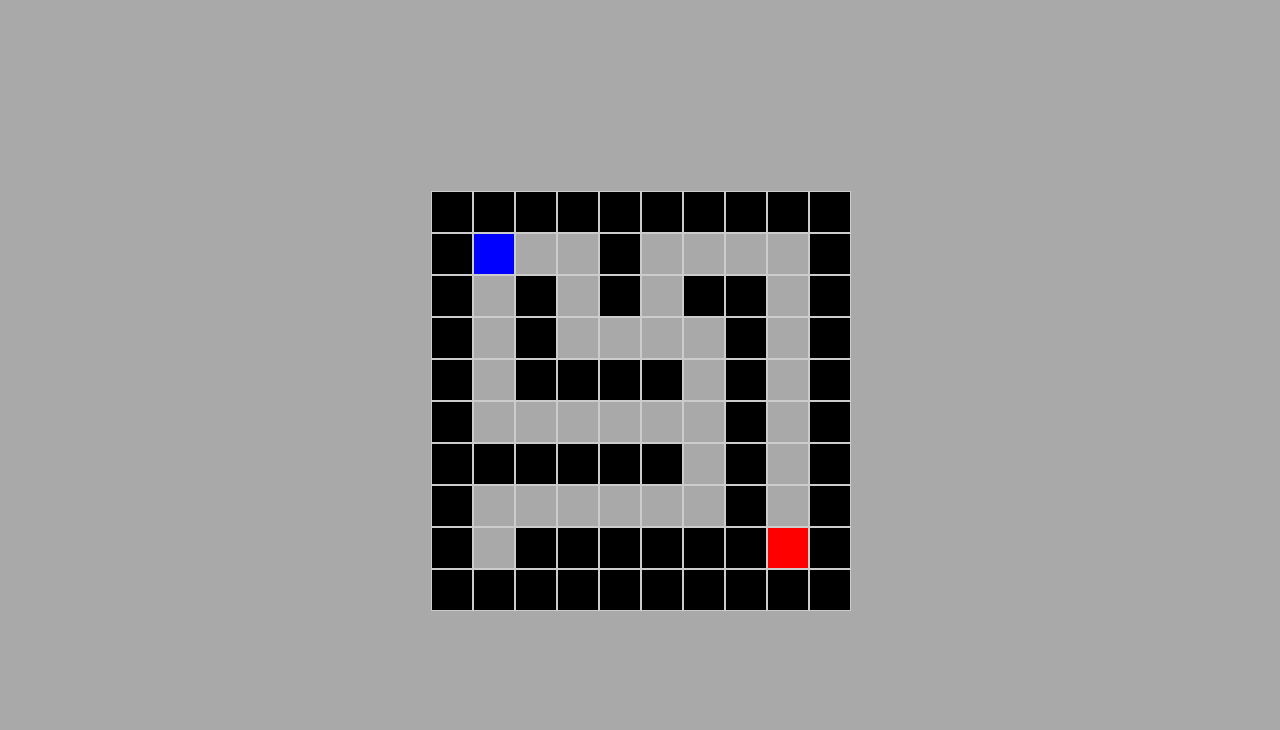
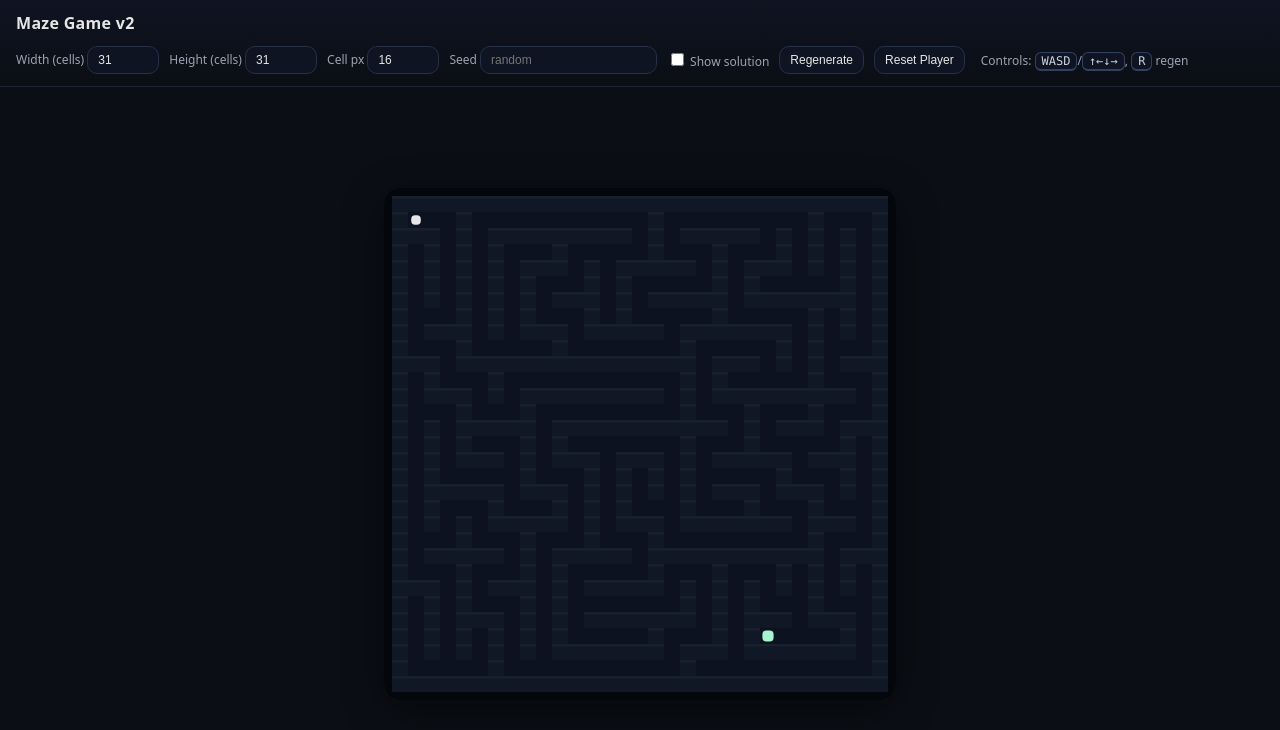
Before and after one commit to usrx215/scgames, a plain HTML site: page website/mazegame.html in a window 1280 px wide. Drawn offline with Linux system fonts and the light colour scheme.

Commit message:
Update mazegame.html

```diff
--- a/website/mazegame.html
+++ b/website/mazegame.html
@@ -1,179 +1,262 @@
 <!DOCTYPE html>
 <html lang="en">
 <head>
-    <meta charset="UTF-8">
-    <meta name="viewport" content="width=device-width, initial-scale=1.0">
-    <title>Maze Game</title>
-    <link rel="icon" type="image/x-icon" href="scgamesicon.png">
+  <meta charset="utf-8" />
+  <meta name="viewport" content="width=device-width, initial-scale=1" />
+  <title>Perfect Maze — Always Solvable</title>
+  <link rel="icon" type="image/x-icon" href="https://usrx215.github.io/scgames/mazegame.png">
   <style>
-        body {
-            display: flex;
-            justify-content: center;
-            align-items: center;
-            height: 100vh;
-            margin: 0;
-            background-color: darkgrey;
-        }
-        #game-container {
-            display: grid;
-            grid-template-columns: repeat(10, 40px);
-            grid-template-rows: repeat(10, 40px);
-            gap: 2px;
-        }
-        .cell {
-            width: 40px;
-            height: 40px;
-            background-color: darkgrey;
-            border: 1px solid #ccc;
-        }
-        .wall {
-            background-color: black;
-        }
-        .start {
-            background-color: green;
-        }
-        .end {
-            background-color: red;
-        }
-        .player {
-            background-color: blue;
-        }
+    :root { --bg:#0b0e14; --panel:#11151f; --ink:#e6e6e6; --muted:#9aa4b2; --accent:#6ee7ff; --accent2:#a7f3d0; }
+    * { box-sizing: border-box; }
+    body { margin:0; font-family: system-ui, -apple-system, Segoe UI, Ubuntu, Cantarell, Roboto, "Noto Sans", Arial, sans-serif; background:var(--bg); color:var(--ink); display:grid; min-height:100svh; grid-template-rows:auto 1fr; }
+    header { padding:12px 16px; background:linear-gradient(180deg, #0f1422, #0b0e14); border-bottom:1px solid #1d2433; display:flex; gap:12px; align-items:center; flex-wrap:wrap; }
+    header h1 { font-size:16px; margin:0; letter-spacing:0.3px; font-weight:700; }
+    .controls { display:flex; gap:10px; align-items:center; flex-wrap:wrap; }
+    .controls label { font-size:12px; color:var(--muted); }
+    .controls input[type="number"]{ width:72px; }
+    .controls input, .controls button { background:#0f1422; color:var(--ink); border:1px solid #263046; border-radius:10px; padding:6px 10px; font-size:12px; }
+    .controls button { cursor:pointer; transition: transform .05s ease; }
+    .controls button:active { transform: translateY(1px); }
+    .controls .hint { color:var(--muted); font-size:12px; margin-left:6px; }
+    main { display:grid; place-items:center; padding:12px; }
+    canvas { background:#05070c; border-radius:16px; box-shadow: 0 10px 40px #00000066, inset 0 0 0 1px #1d2433; image-rendering: pixelated; }
+    footer { text-align:center; color:var(--muted); font-size:12px; padding:8px 0 12px; }
+    .kbd { padding:1px 6px; border:1px solid #32415f; border-bottom-width:2px; border-radius:6px; background:#0f1422; color:#c9d2e1; font-family:ui-monospace, SFMono-Regular, Menlo, Monaco, Consolas, "Liberation Mono", monospace; font-size:12px; }
   </style>
 </head>
 <body>
-    <div id="game-container"></div>
+  <header>
+    <h1>Maze Game v2</h1>
+    <div class="controls">
+      <label>Width (cells)
+        <input id="w" type="number" min="5" step="2" value="32" />
+      </label>
+      <label>Height (cells)
+        <input id="h" type="number" min="5" step="2" value="32" />
+      </label>
+      <label>Cell px
+        <input id="cell" type="number" min="4" max="32" value="20" />
+      </label>
+      <label>Seed
+        <input id="seed" type="text" placeholder="random" />
+      </label>
+      <label><input id="showPath" type="checkbox" /> Show solution</label>
+      <button id="regen">Regenerate</button>
+      <button id="reset">Reset Player</button>
+      <span class="hint">Controls: <span class="kbd">WASD</span>/<span class="kbd">↑←↓→</span>, <span class="kbd">R</span> regen</span>
+    </div>
+  </header>
+  <main>
+    <canvas id="maze"></canvas>
+  </main>
 
   <script>
-        const gameContainer = document.getElementById("game-container");
+    // --- Utilities: PRNG with seed (Mulberry32) ---
+    function xmur3(str){ let h=1779033703^str.length; for(let i=0;i<str.length;i++){h=Math.imul(h^str.charCodeAt(i),3432918353); h=h<<13|h>>>19;} return ()=>{h=Math.imul(h^h>>>16,2246822507); h=Math.imul(h^h>>>13,3266489909); return (h^h>>>16)>>>0;}; }
+    function mulberry32(a){ return function(){ let t=a+=0x6D2B79F5; t=Math.imul(t^t>>>15,t|1); t^=t+Math.imul(t^t>>>7,t|61); return ((t^t>>>14)>>>0)/4294967296; } }
+    function makeRng(seedStr){ if(!seedStr) return Math.random; const seedFn=xmur3(seedStr); return mulberry32(seedFn()); }
 
-        const mazes = [
-            [
-                [1, 1, 1, 1, 1, 1, 1, 1, 1, 1],
-                [1, 0, 0, 0, 1, 0, 0, 0, 0, 1],
-                [1, 0, 1, 0, 1, 0, 1, 1, 0, 1],
-                [1, 0, 1, 0, 0, 0, 0, 1, 0, 1],
-                [1, 0, 1, 1, 1, 1, 0, 1, 0, 1],
-                [1, 0, 0, 0, 0, 0, 0, 1, 0, 1],
-                [1, 1, 1, 1, 1, 1, 0, 1, 0, 1],
-                [1, 0, 0, 0, 0, 0, 0, 1, 0, 1],
-                [1, 0, 1, 1, 1, 1, 1, 1, 0, 1],
-                [1, 1, 1, 1, 1, 1, 1, 1, 1, 1]
-            ],
-            [
-                [1, 1, 1, 1, 1, 1, 1, 1, 1, 1],
-                [1, 0, 0, 0, 1, 1, 0, 1, 0, 1],
-                [1, 0, 1, 1, 0, 1, 0, 1, 0, 1],
-                [1, 0, 1, 0, 0, 0, 0, 0, 0, 1],
-                [1, 0, 1, 1, 1, 1, 0, 1, 0, 1],
-                [1, 0, 0, 0, 0, 1, 1, 1, 0, 1],
-                [1, 1, 0, 1, 0, 0, 0, 1, 0, 1],
-                [1, 0, 0, 0, 1, 1, 0, 1, 0, 1],
-                [1, 0, 1, 0, 0, 0, 0, 0, 0, 1],
-                [1, 1, 1, 1, 1, 1, 1, 1, 1, 1]
-            ],
-            [
-                [1, 1, 1, 1, 1, 1, 1, 1, 1, 1],
-                [1, 0, 1, 0, 0, 0, 0, 0, 0, 1],
-                [1, 0, 0, 0, 1, 0, 1, 1, 1, 1],
-                [1, 1, 1, 0, 1, 0, 1, 0, 0, 1],
-                [1, 0, 1, 0, 1, 0, 1, 1, 0, 1],
-                [1, 1, 1, 1, 0, 0, 1, 0, 1, 1],
-                [1, 0, 0, 0, 0, 1, 0, 0, 0, 1],
-                [1, 0, 1, 1, 1, 0, 0, 0, 0, 1],
-                [1, 0, 0, 0, 0, 0, 1, 1, 0, 1],
-                [1, 1, 1, 1, 1, 1, 1, 1, 1, 1]
-            ],
-            [
-                [1, 1, 1, 1, 1, 1, 1, 1, 1, 1],
-                [1, 0, 0, 0, 0, 0, 0, 0, 0, 1],
-                [1, 1, 0, 0, 1, 1, 1, 1, 0, 1],
-                [1, 1, 1, 0, 1, 0, 1, 0, 0, 1],
-                [1, 0, 1, 0, 1, 0, 0, 0, 0, 1],
-                [1, 0, 1, 1, 0, 0, 1, 1, 1, 1],
-                [1, 0, 0, 0, 0, 1, 0, 0, 0, 1],
-                [1, 0, 1, 1, 1, 0, 0, 1, 0, 1],
-                [1, 0, 0, 0, 0, 0, 1, 1, 0, 1],
-                [1, 1, 1, 1, 1, 1, 1, 1, 1, 1]
-            ],
-            [
-                [1, 1, 1, 1, 1, 1, 1, 1, 1, 1],
-                [1, 0, 1, 0, 0, 0, 0, 0, 0, 1],
-                [1, 0, 1, 0, 1, 0, 1, 1, 0, 1],
-                [1, 0, 1, 0, 1, 0, 1, 0, 0, 1],
-                [1, 0, 1, 0, 1, 0, 1, 0, 0, 1],
-                [1, 0, 1, 1, 1, 0, 1, 0, 1, 1],
-                [1, 0, 1, 0, 0, 0, 1, 0, 0, 1],
-                [1, 0, 1, 1, 1, 0, 1, 0, 0, 1],
-                [1, 0, 0, 0, 0, 0, 1, 1, 0, 1],
-                [1, 1, 1, 1, 1, 1, 1, 1, 1, 1]
-            ]
-        ];
+    // Grid helpers: We use odd coordinates as "air" cells, even coordinates as walls.
+    // This produces a classic perfect maze where all air spaces are connected and solvable.
 
-        let currentLevel = 0;
-        let playerPosition = { x: 1, y: 1 };
+    const canvas = document.getElementById('maze');
+    const ctx = canvas.getContext('2d');
 
-        function createMaze() {
-            gameContainer.innerHTML = "";
-            const maze = mazes[currentLevel];
-            maze.forEach((row, y) => {
-                row.forEach((cell, x) => {
-                    const div = document.createElement("div");
-                    div.classList.add("cell");
+    let grid, W, H, CELL, rng, player, goal;
 
-                    if (cell === 1) div.classList.add("wall");
-                    if (x === 1 && y === 1) div.classList.add("start");
-                    if (x === 8 && y === 8) div.classList.add("end");
-                    if (x === playerPosition.x && y === playerPosition.y) div.classList.add("player");
-
-                    gameContainer.appendChild(div);
-                });
-            });
+    function initGrid(widthCells, heightCells){
+      // Force odd dimensions to maintain the wall/cell pattern.
+      W = widthCells|0; H = heightCells|0; if(W%2===0) W++; if(H%2===0) H++;
+      grid = Array.from({length:H}, (_,y)=>Array.from({length:W},(_,x)=>1)); // 1=wall, 0=air
+      // Frame walls remain 1; we'll carve internal passages with randomized DFS.
     }
 
-        function movePlayer(dx, dy) {
-            const maze = mazes[currentLevel];
-            const newX = playerPosition.x + dx;
-            const newY = playerPosition.y + dy;
+    function shuffle(arr){ for(let i=arr.length-1;i>0;i--){ const j=(rng()* (i+1))|0; [arr[i],arr[j]]=[arr[j],arr[i]]; } return arr; }
 
-            if (maze[newY] && maze[newY][newX] === 0) {
-                playerPosition.x = newX;
-                playerPosition.y = newY;
+    function carveMaze(){
+      // Start at (1,1), carve passages by DFS jumping 2 cells at a time, knocking down walls between.
+      const stack = [[1,1]]; grid[1][1]=0;
+      while(stack.length){
+        const [cx,cy] = stack[stack.length-1];
+        // candidates: N S E W two steps away within bounds, still walls (unvisited cells)
+        const dirs = shuffle([[0,-2],[0,2],[2,0],[-2,0]]);
+        let carved = false;
+        for(const [dx,dy] of dirs){
+          const nx=cx+dx, ny=cy+dy;
+          if(ny>0 && ny<H-1 && nx>0 && nx<W-1 && grid[ny][nx]===1){
+            // Knock down the wall between (cx,cy) and (nx,ny)
+            grid[cy+dy/2][cx+dx/2]=0; // middle wall
+            grid[ny][nx]=0;           // new cell
+            stack.push([nx,ny]);
+            carved = true;
+            break;
+          }
+        }
+        if(!carved) stack.pop();
+      }
+      // Select start/goal on opposite edges of the carved region for nice paths
+      player = {x:1, y:1};
+      goal = farthestFrom(player);
+      // Optionally, place player at farthest from goal, to maximize path length
+      player = farthestFrom(goal);
+    }
 
-                createMaze();
+    function farthestFrom(start){
+      const dist = bfsDistances(start.x, start.y);
+      let max= -1, pos=start;
+      for(let y=1;y<H;y+=2){
+        for(let x=1;x<W;x+=2){
+          if(dist[y][x]!==Infinity && dist[y][x]>max){ max=dist[y][x]; pos={x,y}; }
+        }
+      }
+      return pos;
+    }
 
-                if (newX === 8 && newY === 8) {
-                    setTimeout(() => {
-                        alert("You Win! Moving to next level.");
-                        currentLevel++;
-                        if (currentLevel < mazes.length) {
-                            playerPosition = { x: 1, y: 1 };
-                            createMaze();
+    function bfsDistances(sx,sy){
+      const dist = Array.from({length:H},()=>Array(W).fill(Infinity));
+      const q=[[sx,sy]]; dist[sy][sx]=0;
+      const moves=[[1,0],[-1,0],[0,1],[0,-1]];
+      while(q.length){
+        const [x,y]=q.shift();
+        for(const [dx,dy] of moves){
+          const nx=x+dx, ny=y+dy;
+          if(nx>=0&&nx<W&&ny>=0&&ny<H && grid[ny][nx]===0 && dist[ny][nx]===Infinity){
+            dist[ny][nx]=dist[y][x]+1; q.push([nx,ny]);
+          }
+        }
+      }
+      return dist;
+    }
+
+    function shortestPath(from, to){
+      // Reconstruct one shortest path via BFS parents
+      const dist=bfsDistances(from.x, from.y);
+      if(dist[to.y][to.x]===Infinity) return [];
+      const path=[[to.x,to.y]];
+      const moves=[[1,0],[-1,0],[0,1],[0,-1]];
+      let [x,y]=[to.x,to.y];
+      while(x!==from.x || y!==from.y){
+        let best=null, bestd=Infinity;
+        for(const [dx,dy] of moves){
+          const nx=x+dx, ny=y+dy;
+          if(nx>=0&&nx<W&&ny>=0&&ny<H && dist[ny][nx] < bestd){
+            bestd=dist[ny][nx]; best=[nx,ny];
+          }
+        }
+        if(!best) break; // should not happen in perfect maze
+        [x,y]=best; path.push([x,y]);
+      }
+      return path.reverse();
+    }
+
+    function draw(){
+      const pad=8; canvas.width = W*CELL + pad*2; canvas.height = H*CELL + pad*2;
+      ctx.fillStyle = '#03060b'; ctx.fillRect(0,0,canvas.width, canvas.height);
+
+      // Draw maze
+      for(let y=0;y<H;y++){
+        for(let x=0;x<W;x++){
+          const px = pad + x*CELL, py = pad + y*CELL;
+          if(grid[y][x]===1){
+            // walls next to air by construction; render them slightly glossy
+            ctx.fillStyle = '#101826';
+            ctx.fillRect(px,py,CELL,CELL);
+            ctx.fillStyle = 'rgba(255,255,255,0.04)';
+            ctx.fillRect(px,py, CELL, Math.max(1, CELL*0.15));
           } else {
-                            alert("Congratulations! You've completed all levels.");
-                        }
-                    }, 10);
+            ctx.fillStyle = '#0c1220';
+            ctx.fillRect(px,py,CELL,CELL);
           }
         }
       }
 
-        document.addEventListener("keydown", (e) => {
-            switch (e.key) {
-                case "ArrowUp":
-                    movePlayer(0, -1);
-                    break;
-                case "ArrowDown":
-                    movePlayer(0, 1);
-                    break;
-                case "ArrowLeft":
-                    movePlayer(-1, 0);
-                    break;
-                case "ArrowRight":
-                    movePlayer(1, 0);
-                    break;
+      // Draw solution path if toggled
+      if(document.getElementById('showPath').checked){
+        const path = shortestPath(player, goal);
+        ctx.globalAlpha = 0.9;
+        for(const [x,y] of path){
+          const px = pad + x*CELL, py = pad + y*CELL;
+          ctx.fillStyle = '#6ee7ff';
+          ctx.fillRect(px+CELL*0.25, py+CELL*0.25, CELL*0.5, CELL*0.5);
         }
+        ctx.globalAlpha = 1;
+      }
+
+      // Draw goal
+      ;{
+        const gx = pad + goal.x*CELL, gy = pad + goal.y*CELL;
+        ctx.fillStyle = '#a7f3d0';
+        ctx.beginPath();
+        ctx.roundRect(gx+CELL*0.15, gy+CELL*0.15, CELL*0.7, CELL*0.7, 4);
+        ctx.fill();
+      }
+
+      // Draw player
+      const px = pad + player.x*CELL, py = pad + player.y*CELL;
+      ctx.fillStyle = '#e5e7eb';
+      ctx.beginPath();
+      ctx.roundRect(px+CELL*0.2, py+CELL*0.2, CELL*0.6, CELL*0.6, 4);
+      ctx.fill();
+    }
+
+    function regenerate(){
+      const w = Math.max(5, parseInt(document.getElementById('w').value,10)||31);
+      const h = Math.max(5, parseInt(document.getElementById('h').value,10)||31);
+      CELL = Math.max(4, Math.min(32, parseInt(document.getElementById('cell').value,10)||16));
+      const seedStr = document.getElementById('seed').value.trim();
+      rng = makeRng(seedStr || null);
+      initGrid(w, h);
+      carveMaze();
+      draw();
+    }
+
+    function tryMove(dx,dy){
+      const nx = player.x + dx; const ny = player.y + dy;
+      if(nx<0||ny<0||nx>=W||ny>=H) return; // out of bounds
+      if(grid[ny][nx]===0){ player.x=nx; player.y=ny; draw(); checkWin(); }
+    }
+
+    function checkWin(){
+      if(player.x===goal.x && player.y===goal.y){
+        flashWin();
+      }
+    }
+
+    function flashWin(){
+      // Simple celebratory pulse
+      let t=0, id=null;
+      function step(){
+        t+=0.05; draw();
+        const pad=8; const x = 8 + player.x*CELL + CELL/2; const y=8 + player.y*CELL + CELL/2;
+        ctx.save(); ctx.translate(x,y); ctx.globalAlpha = Math.max(0, 1.2 - t);
+        ctx.beginPath(); ctx.arc(0,0, Math.max(0,CELL*1.2*t), 0, Math.PI*2);
+        ctx.strokeStyle = '#6ee7ff'; ctx.lineWidth = 3; ctx.stroke(); ctx.restore();
+        if(t<1.2) id=requestAnimationFrame(step);
+      }
+      step();
+    }
+
+    // Input
+    window.addEventListener('keydown', (e)=>{
+      const k=e.key.toLowerCase();
+      if(k==='arrowup' || k==='w') tryMove(0,-1);
+      else if(k==='arrowdown' || k==='s') tryMove(0,1);
+      else if(k==='arrowleft' || k==='a') tryMove(-1,0);
+      else if(k==='arrowright' || k==='d') tryMove(1,0);
+      else if(k==='r'){ regenerate(); }
     });
 
-        createMaze();
+    document.getElementById('regen').addEventListener('click', regenerate);
+    document.getElementById('reset').addEventListener('click', ()=>{ player=farthestFrom(goal); draw(); });
+    document.getElementById('showPath').addEventListener('change', draw);
+
+    // Kick off
+    (function start(){
+      document.getElementById('w').value = 31;
+      document.getElementById('h').value = 31;
+      document.getElementById('cell').value = 16;
+      regenerate();
+    })();
   </script>
 </body>
 </html>
```
Lines whose indentation alone changed are shown as unchanged.
